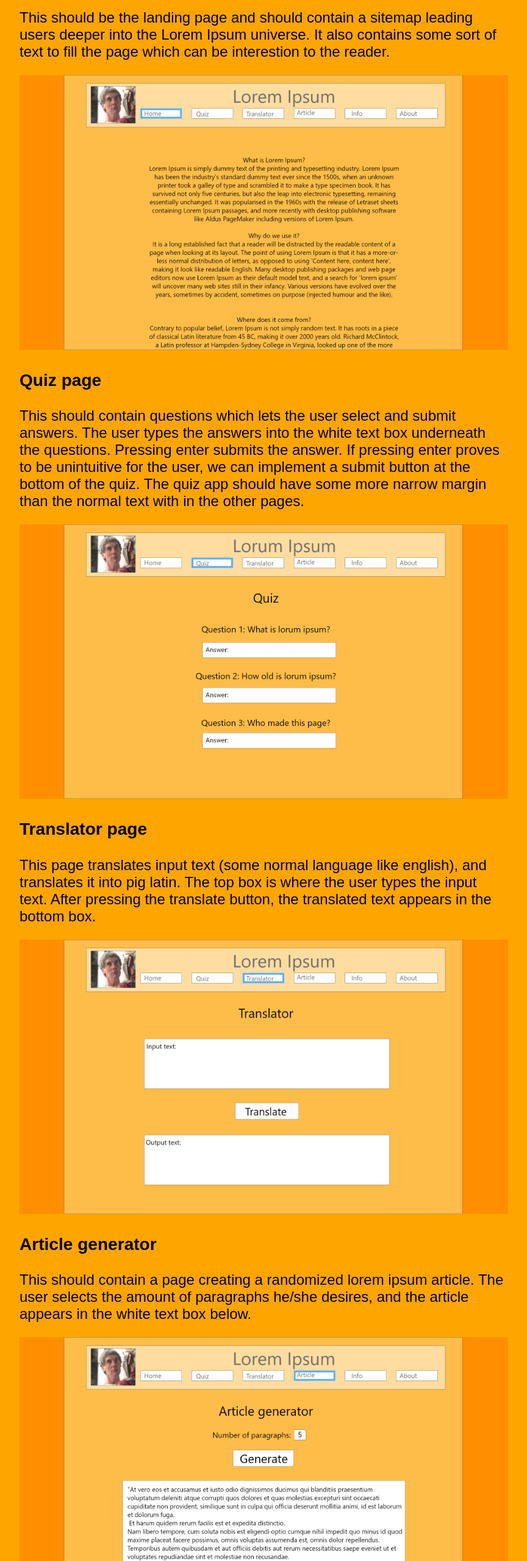
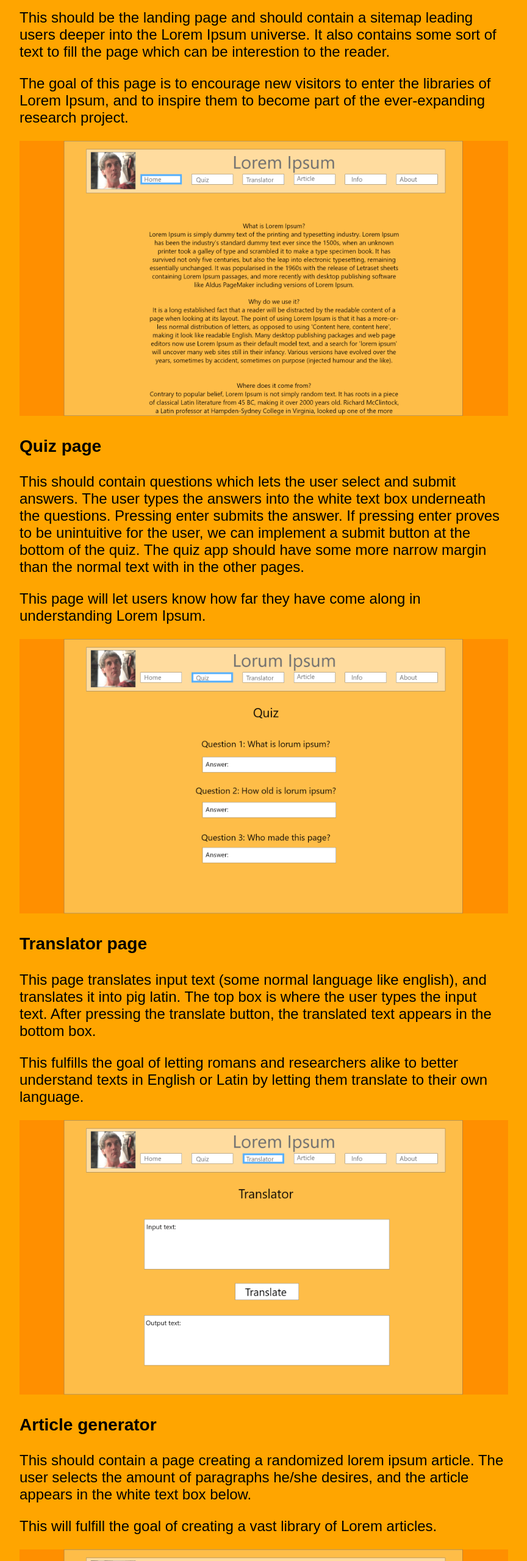
Before and after one commit to 2039/2039.github.io, a plain HTML site: page P2/index.html in a window 1280 px wide. Shown: the part 3060-5620 px from the top of the page at 61% size, without its empty margins (208-1072 px from the left). Drawn offline with Linux system fonts and the light colour scheme.

Commit message:
Update index.html

```diff
--- a/P2/index.html
+++ b/P2/index.html
@@ -184,6 +184,10 @@
             <h3>Front page</h3>
             <p>This should be the landing page and should contain a sitemap leading users deeper into the Lorem Ipsum universe.
             It also contains some sort of text to fill the page which can be interestion to the reader.</p>
+            <p>
+                The goal of this page is to encourage new visitors to enter the libraries of Lorem Ipsum, and to inspire them
+                to become part of the ever-expanding research project.
+            </p>
 
           <img src="img/lorem ipsum home v3.png" type="images.png">
             <h3>Quiz page</h3>
@@ -193,6 +197,9 @@
                If pressing enter proves to be unintuitive for the user, we can implement a submit button at the bottom of
                the quiz.
               The quiz app should have some more narrow margin than the normal text with in the other pages.</p>
+            <p>
+                This page will let users know how far they have come along in understanding Lorem Ipsum.
+            </p>
             <img src="img/lorem ipsum quiz.png" type="images.png">
 
             <h3>Translator page</h3>
@@ -201,6 +208,10 @@
                 The top box is where the user types the input text. After pressing the translate button, the translated text
                 appears in the bottom box.
             </p>
+            <p>
+                This fulfills the goal of letting romans and researchers alike to better understand texts in English or Latin
+                by letting them translate to their own language.
+            </p>
             <img src="img/lorem ipsum translator.png" type="images.png">
 
             <h3>Article generator</h3>
@@ -208,17 +219,26 @@
                 This should contain a page creating a randomized lorem ipsum article.
                 The user selects the amount of paragraphs he/she desires, and the article appears in the white text box below.
             </p>
+            <p>
+                This will fulfill the goal of creating a vast library of Lorem articles.
+            </p>
             <img src="img/lorem ipsum article generator.png" type="images.png">
 
             <h3>Info</h3>
             <p>
                 This page contains more details of what lorem ipsum is.
             </p>
+            <p>
+                This should clarify users who stumble upon the webpage about its purpose, and persuade them to stay.
+            </p>
             <img src="img/Lorem ipsum Info.png" type="images.png">
 
             <h3>About</h3>
             <p>
                 This should contain information about the project. i.e. Authors, deadlines, etc.
+            </p>
+            <p>
+                This page should inform users of who created the page.
             </p>
             <img src="img/lorem ipsum about.png" type="images.png">
         </div>
```
